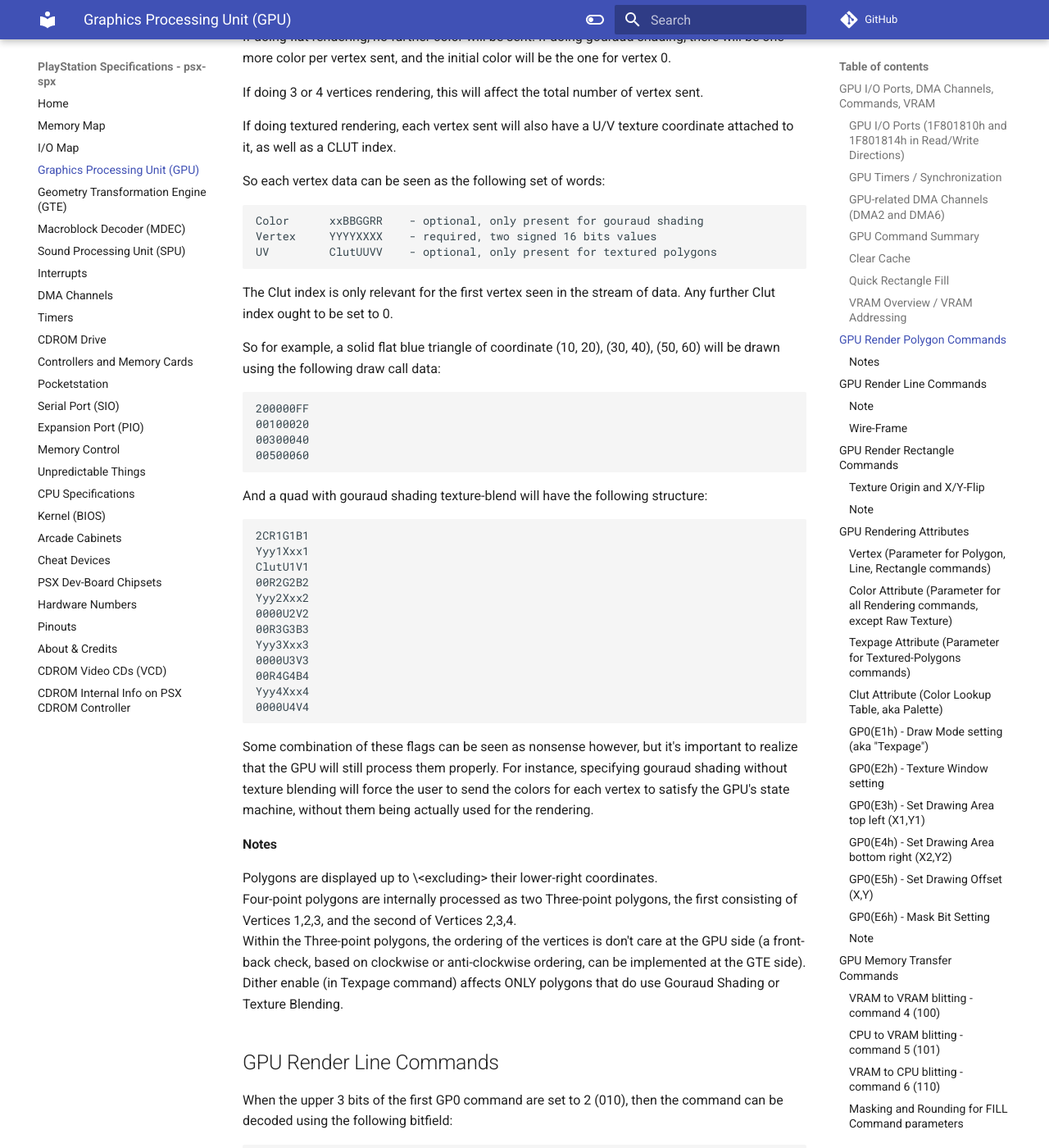
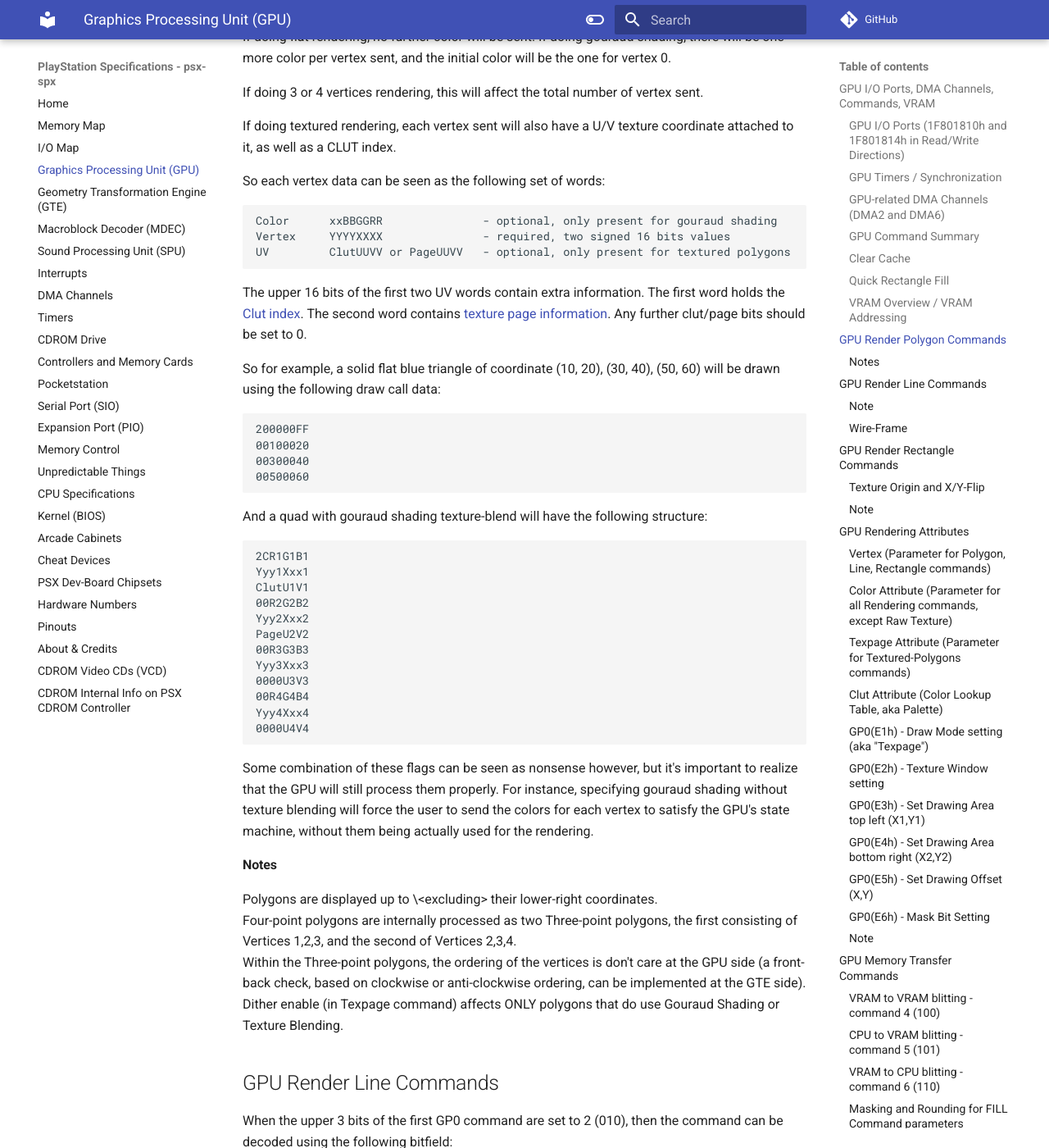
Before and after one commit to psx-spx/psx-spx.github.io, an MkDocs documentation site: the page built from docs/graphicsprocessingunitgpu.md, in a window 1280 px wide and 1400 px high, scrolled down 3707 px. Shown: the whole window at 82% size. Built offline with MkDocs 1.6.1 and Material for MkDocs 9.7.7, drawn with Linux system fonts in a browser that asks for light colours; comment, search, counter and statistics services are not loaded.

Commit message:
Add missing texpage to polygon command

````diff
--- a/docs/graphicsprocessingunitgpu.md
+++ b/docs/graphicsprocessingunitgpu.md
@@ -161,13 +161,15 @@ attached to it, as well as a CLUT index.
 
 So each vertex data can be seen as the following set of words:
 ```
-Color      xxBBGGRR    - optional, only present for gouraud shading
-Vertex     YYYYXXXX    - required, two signed 16 bits values
-UV         ClutUUVV    - optional, only present for textured polygons
+Color      xxBBGGRR               - optional, only present for gouraud shading
+Vertex     YYYYXXXX               - required, two signed 16 bits values
+UV         ClutUUVV or PageUUVV   - optional, only present for textured polygons
 ```
 
-The Clut index is only relevant for the first vertex seen in the stream of data. Any
-further Clut index ought to be set to 0.
+The upper 16 bits of the first two UV words contain extra information. The first
+word holds the [Clut index](#clut-attribute-color-lookup-table-aka-palette). The second word contains [texture page information](#texpage-attribute-parameter-for-textured-polygons-commands).
+Any further clut/page bits should be set to 0.
+
 
 So for example, a solid flat blue triangle of coordinate (10, 20), (30, 40), (50, 60)
 will be drawn using the following draw call data:
@@ -185,7 +187,7 @@ Yyy1Xxx1
 ClutU1V1
 00R2G2B2
 Yyy2Xxx2
-0000U2V2
+PageU2V2
 00R3G3B3
 Yyy3Xxx3
 0000U3V3
````
